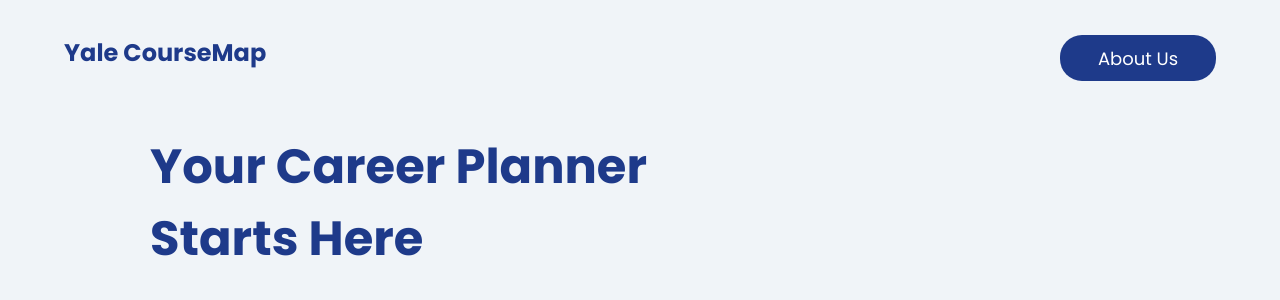
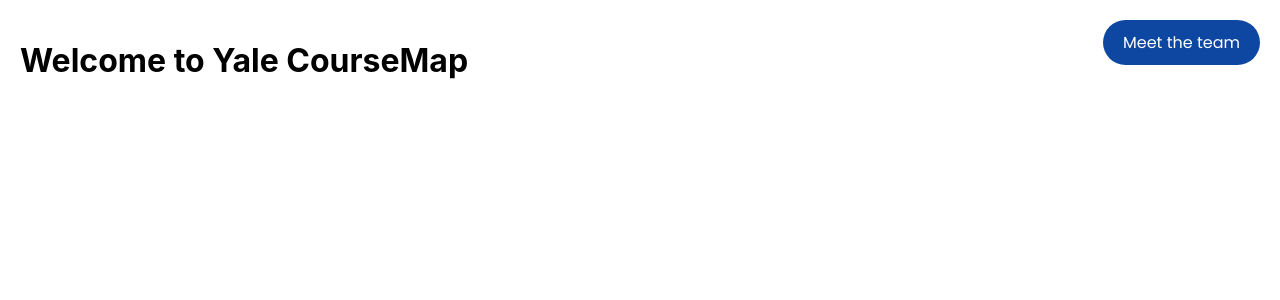
Before and after one commit to JamesSerrano94/YCP, a React (Create React App) app in the folder frontend/: page / in a window 1280 px wide. Shown: the top 300 px of the page. Built offline with nearby package versions, Linux system fonts and the light colour scheme.

Commit message:
Added link from landing to about us page. Experimented with Team member card

```diff
--- a/frontend/src/App.js
+++ b/frontend/src/App.js
@@ -1,24 +1,16 @@
 import React from 'react';
-import { BrowserRouter as Router, Route, Routes } from 'react-router-dom';  // Use 'Routes' instead of 'Switch'
-import MainPage from './Components/main';  // Main page component
-import AboutUs from './Components/AboutUs'; // About Us page component
-import './App.css';
+import { BrowserRouter as Router, Route, Routes } from 'react-router-dom';
+import MainPage from './Components/main';  // Import your MainPage component
+import AboutUs from './Components/AboutUs'; // Import the AboutUs component
 
 function App() {
   return (
-    <div className="App">
-      <Router>
-        <Routes>
-          {/* Define the route for the main page */}
-          <Route path="/" element={<MainPage />} /> {/* Renders MainPage on root route */}
-
-          {/* Define the route for AboutUs page */}
-          <Route path="/about-us" element={<AboutUs />} /> {/* Renders AboutUs when the path is /about-us */}
-
-          {/* Add other routes here if needed */}
-        </Routes>
-      </Router>
-    </div>
+    <Router>
+      <Routes>
+        <Route path="/" element={<MainPage />} /> {/* MainPage on root route */}
+        <Route path="/about-us" element={<AboutUs />} /> {/* AboutUs on /about-us */}
+      </Routes>
+    </Router>
   );
 }
 
--- a/frontend/src/Components/AboutUs.css
+++ b/frontend/src/Components/AboutUs.css
@@ -1,84 +1,82 @@
 /* AboutUs.css */
 
-/* Apply Poppins font and full-page background */
-* {
-    margin: 0;
-    padding: 0;
-    box-sizing: border-box;
-    font-family: 'Poppins', sans-serif;
-  }
-
-  .about-us-container {
+.about-us-container {
     background-color: #e3f2fd; /* Light blue background */
     min-height: 100vh;
     padding: 50px 20px;
     display: flex;
     flex-direction: column;
     align-items: center;
+    color: #001f4d;
+    font-family: 'Poppins', sans-serif; /* Apply Poppins font globally */
   }
 
-  /* Center the header and make text large and visually appealing */
   .header {
     text-align: center;
     margin-bottom: 40px;
   }
 
   .header h1 {
-    font-size: 4rem; /* Larger heading size */
+    font-size: 3.5rem;
     font-weight: 700;
-    color: #0D47A1; /* Darker blue */
+    color: #0D47A1;
     margin-bottom: 20px;
   }
 
   .header p {
-    font-size: 1.5rem; /* Slightly larger paragraph size */
+    font-size: 1.4rem;
     font-weight: 400;
-    color: #004D99; /* Blue shade for text */
-    max-width: 900px;
+    color: #004D99;
+    max-width: 800px;
     line-height: 1.6;
   }
 
-  /* Styling for the team grid */
+  /* Team member grid layout */
   .team {
     display: grid;
-    grid-template-columns: repeat(auto-fit, minmax(250px, 1fr)); /* Adjust to fit more items in grid */
+    grid-template-columns: repeat(auto-fit, minmax(250px, 1fr));
     gap: 30px;
     max-width: 1200px;
     width: 100%;
     justify-items: center;
   }
 
-  /* Styling for individual team members */
+  /* Individual team member styling */
   .team-member-card {
     background-color: white;
     border-radius: 10px;
-    padding: 15px;
+    padding: 20px;
     text-align: center;
     box-shadow: 0px 4px 12px rgba(0, 0, 0, 0.1);
-    transition: transform 0.2s ease-in-out;
-  }
-
-  .team-member-card:hover {
-    transform: translateY(-10px);
   }
 
   .team-member-image {
     width: 100%;
-    height: 300px; /* Define a fixed height for consistency */
+    height: 300px;
     object-fit: cover;
-    border-radius: 10px; /* Keep image square with slightly rounded corners */
-    margin-bottom: 20px;
+    border-radius: 10px;
+    margin-bottom: 15px;
   }
 
+  /* Styling for the name */
   h3 {
-    font-size: 1.8rem; /* Larger name font */
+    font-size: 1.8rem;
     color: #0D47A1;
     font-weight: 600;
     margin-bottom: 10px;
   }
 
+  /* Styling for the role */
   p {
-    font-size: 1.1rem;
-    color: #333; /* Neutral text color */
+    font-size: 1.2rem;
+    color: #666; /* Lighter grey for contrast */
     margin-bottom: 10px;
   }
+
+  /* Styling for the intro text */
+  .intro-text {
+    font-size: 1rem;
+    color: #333; /* Darker grey for readability */
+    line-height: 1.5;
+    padding: 0 10px;
+  }
--- a/frontend/src/Components/TeamMember.js
+++ b/frontend/src/Components/TeamMember.js
@@ -1,48 +1,14 @@
 import React from "react";
-import { Card, CardContent, Typography, CardMedia } from "@mui/material";
-import styled from "styled-components";
 
 const TeamMember = ({ name, role, intro, imgSrc }) => {
   return (
-    <StyledCard>
-      <CardMedia component="img" image={imgSrc} alt={name} />
-      <CardContent>
-        <Typography variant="h5" component="div" gutterBottom>
-          {name}
-        </Typography>
-        <Typography variant="subtitle1" color="textSecondary">
-          {role}
-        </Typography>
-        <Typography variant="body2" color="textSecondary">
-          {intro}
-        </Typography>
-      </CardContent>
-    </StyledCard>
+    <div className="team-member-card">
+      <img src={imgSrc} alt={name} className="team-member-image" />
+      <h3>{name}</h3>
+      <p>{role}</p>
+      <p className="intro-text">{intro}</p>
+    </div>
   );
 };
 
-// Styled Card using styled-components
-const StyledCard = styled(Card)`
-  display: flex;
-  flex-direction: column;
-  align-items: center;
-  box-shadow: 0px 4px 10px rgba(0, 0, 0, 0.1);
-  transition: transform 0.2s ease-in-out;
-
-  &:hover {
-    transform: translateY(-10px);
-  }
-
-  img {
-    width: 100%;
-    height: auto;
-    object-fit: cover;
-    border-radius: 0; /* Make the image square */
-  }
-
-  .MuiCardContent-root {
-    text-align: center;
-  }
-`;
-
 export default TeamMember;
--- a/frontend/src/Components/main.css
+++ b/frontend/src/Components/main.css
@@ -1,58 +1,28 @@
-@import url('https://fonts.googleapis.com/css2?family=Poppins:wght@400;600&display=swap');
+/* main.css */
 
-.container {
-    background-color: #F0F4F8;
-    align-items: center;
-    display:flex;
-    flex-direction: column;
-    width: 100vw;
-    height: 100vh;
-}
-.top {
-    display: flex;
-    justify-content: space-between;
-    margin-top: 35px;
-    width: 90%;
-    height: auto;
-}
-.app-name {
+.main-page {
+    position: relative;
+    padding: 20px;
+  }
+
+  .top-right-button {
+    position: absolute;
+    top: 20px;
+    right: 20px;
+  }
+
+  .meet-team-button {
+    background-color: #0D47A1; /* Dark Blue */
+    color: white;
+    border: none;
+    border-radius: 25px; /* Rounded button */
+    padding: 10px 20px;
+    font-size: 1rem;
+    cursor: pointer;
     font-family: 'Poppins', sans-serif;
-    font-size: 24px;
-    font-weight: bold;
-    color: #1e3a8a;
+    transition: background-color 0.3s ease-in-out;
   }
-.about-button {
-    width: 156px;
-    height: 46px;
-    background-color: #1e3a8a;
-    border-radius: 22px;
-    font-family: 'Poppins', sans-serif;
-    font-size: 18px;
-    color: #fff;
-    border: none;
-    cursor: pointer;
-    display: flex;
-    align-items: center;
-    justify-content: center;
-    padding: 0;
-}
 
-.about-button:hover {
-    background-color: #142f6b;
-    transform: scale(1.05);
-    box-shadow: 0 8px 16px rgba(0, 0, 0, 0.2);
-}
-
-.big-title {
-    width: 40%;
-    align-self: flex-start;
-    margin-left: 150px;
-    font-family: 'Poppins', sans-serif;
-    font-size: 48px;
-    font-weight: bold;
-    color: #1e3a8a;
-    margin-top: 50px;
-    margin-bottom: 20px;
-    text-align: left;
-    line-height: 1.5;
+  .meet-team-button:hover {
+    background-color: #0A3A89; /* Slightly darker on hover */
   }
--- a/frontend/src/Components/main.js
+++ b/frontend/src/Components/main.js
@@ -1,19 +1,21 @@
-import React from 'react';
-import './main.css';
+import React from "react";
+import { Link } from "react-router-dom"; // Import Link for routing
+import './main.css'; // Import your styles
 
-export default function MainPage() {
+const MainPage = () => {
   return (
-    <div className='container'>
-        <div className='top'>
-            <div className='app-name'>Yale CourseMap</div>
-            <div>
-                <button className='about-button'>About Us</button>
-            </div>
-        </div>
+    <div className="main-page">
+      {/* Place the button at the top-right */}
+      <div className="top-right-button">
+        <Link to="/about-us">
+          <button className="meet-team-button">Meet the team</button>
+        </Link>
+      </div>
 
-        <div className='big-title'>
-            Your Career Planner Starts Here
-        </div>
+      {/* Add your main page content here */}
+      <h1>Welcome to Yale CourseMap</h1>
     </div>
   );
-}
+};
+
+export default MainPage;
```
